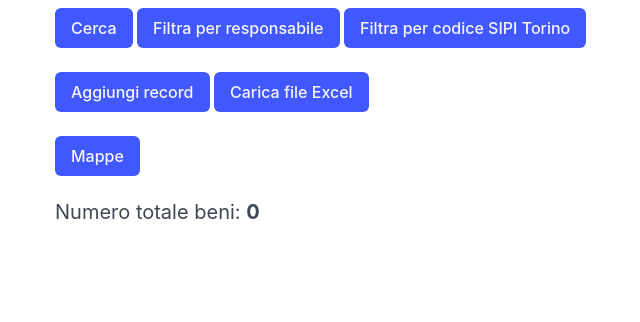
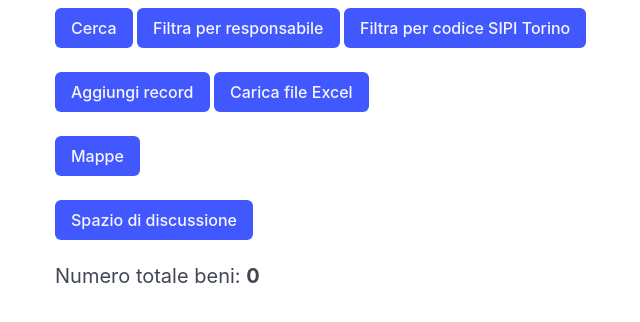
Before and after one commit to olivierfriard/togru, a Flask app: page /togru in a window 1280 px wide. Shown: the part 242-564 px from the top of the page, without its empty margins (9-649 px from the left). Run offline with Flask 3, Linux system fonts and the light colour scheme; the visitor is signed in with stand-in values (Sample User, id 1); data that the repository does not hold is empty; parts of the project's set-up code (start-up, migrations or seed data) failed here and were passed over.

Commit message:
some changes

```diff
--- a/templates/index.html
+++ b/templates/index.html
@@ -48,6 +48,13 @@
 
 <br><br>
 
+<a class="button is-link" href="https://pad.cisti.org/p/dbios_togru">Spazio di discussione</a>
+
+
+
+
+<br><br>
+
 <p class="subtitle is-5">Numero totale beni: <b>{{ n_records }}</b></p>
 
 {% else %}
```
